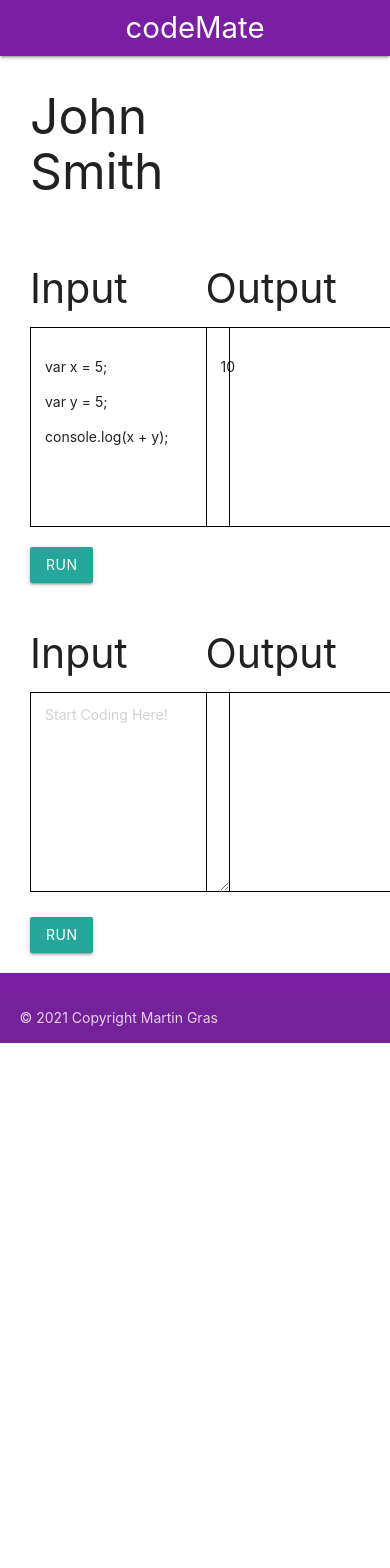
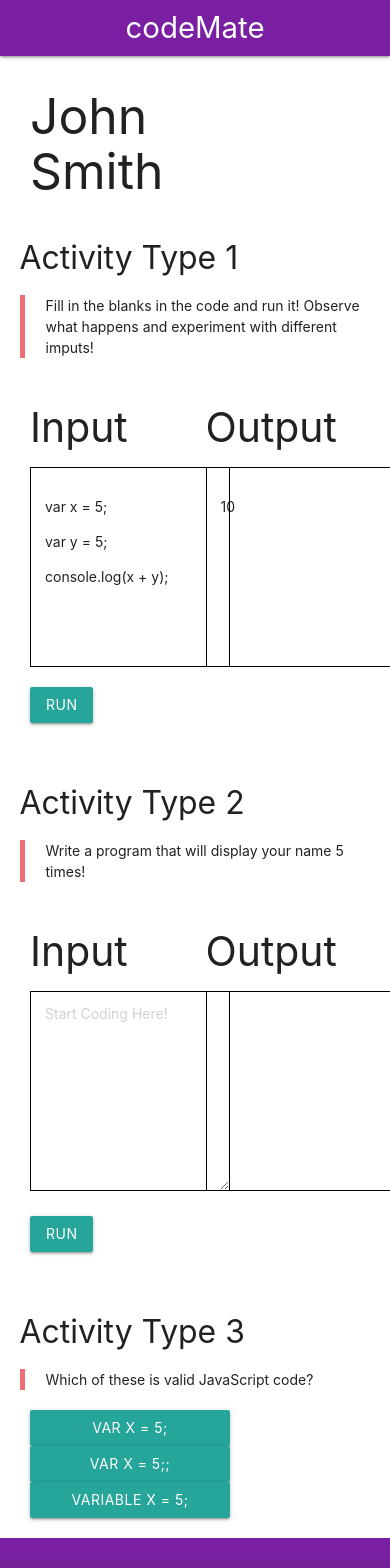
Before and after one commit to MartinGras95/honoursproject, a React (Create React App) app in the folder frontend/: page /activity in a window 390 px wide. Shown: the top 1568 px of the page. Before the commit the page ends 1043 px from the top, so only its background shows below. Built offline with nearby package versions, Linux system fonts and the light colour scheme.

Commit message:
Added some responsivness, new activity type and added static content to account page

```diff
--- a/frontend/src/Components/ActivityCodeBlanks.js
+++ b/frontend/src/Components/ActivityCodeBlanks.js
@@ -1,7 +1,7 @@
 import React from 'react';
 
 function ActivityCodeBlanks() {
-
+    // Temporary styles for the code areas
     const codeAreaStyles = {
         border: "1px black solid",
         padding: "1rem",
@@ -15,8 +15,9 @@ function ActivityCodeBlanks() {
 
     return (
         <div className="container" style={containerStyles}>
+            <h4>Activity Type 1</h4>
+            <blockquote>Fill in the blanks in the code and run it! Observe what happens and experiment with different imputs!</blockquote>
             <div className="row">
-
                 <div className="col s6">
                     <h3>Input</h3>
                     <div style={codeAreaStyles}>
--- a/frontend/src/Components/ActivityCodeEditor.js
+++ b/frontend/src/Components/ActivityCodeEditor.js
@@ -11,6 +11,9 @@ function ActivityCodeEditor() {
 
     return(
         <div className="container">
+            <h4>Activity Type 2</h4>
+            <blockquote>Write a program that will display your name 5 times!</blockquote>
+
             <div className="row">
                 <div className="col s6">
                     <h3>Input</h3>
--- /dev/null
+++ b/frontend/src/Components/ActivityQuestions.js
@@ -0,0 +1,28 @@
+import React from 'react';
+
+function ActivityQuestions() {
+
+    const answerButtonStyles = {
+        minWidth: "200px"
+    }
+
+    return(
+        <div className="container">
+           <h4>Activity Type 3</h4>
+           <blockquote>Which of these is valid JavaScript code?</blockquote>
+           <div className="row">
+                <div className="col s12 m4">
+                    <button className="btn" style={answerButtonStyles}>var x = 5;</button>
+                </div>
+                <div className="col s12 m4">
+                    <button className="btn" style={answerButtonStyles}>var x = 5;;</button>
+                </div>
+                <div className="col s12 m4">
+                    <button className="btn" style={answerButtonStyles}>variable x = 5;</button>
+                </div>
+           </div>
+        </div>
+    )
+}
+
+export default ActivityQuestions;
--- a/frontend/src/Components/App.js
+++ b/frontend/src/Components/App.js
@@ -12,6 +12,7 @@ import Courses from './Courses';
 
 function App() {
   return (
+    // Router used to link pages on the webpage
     <Router>
       <Layout>
         <Switch>
--- a/frontend/src/Components/Courses.js
+++ b/frontend/src/Components/Courses.js
@@ -11,7 +11,7 @@ function Courses(){
                 </div>
             </div>
             <div className="row">
-                <div className="col s3">
+                <div className="col s12 m6 l3">
                     <div className="row">
                         <div className="col s12">
                             <div className="card">
@@ -31,7 +31,7 @@ function Courses(){
                         </div>
                     </div>
                 </div>
-                <div className="col s3">
+                <div className="col s12 m6 l3">
                     <div className="row">
                         <div className="col s12">
                             <div className="card">
@@ -49,7 +49,7 @@ function Courses(){
                         </div>
                     </div>
                 </div>
-                <div className="col s3">
+                <div className="col s12 m6 l3">
                     <div className="row">
                         <div className="col s12">
                             <div className="card">
@@ -67,7 +67,7 @@ function Courses(){
                         </div>
                     </div>
                 </div>
-                <div className="col s3">
+                <div className="col s12 m6 l3">
                     <div className="row">
                         <div className="col s12">
                             <div className="card">
--- a/frontend/src/Pages/account.js
+++ b/frontend/src/Pages/account.js
@@ -1,6 +1,27 @@
 function account() {
     return (
-      <h2>Account Page</h2>
+      <div className="container">
+        <div className="row">
+          <div className="col s12 m6">
+            <h4>Personal Information</h4>
+            <div className="section">
+              <blockquote>Programme:</blockquote>
+              <span>Computing</span>
+              <blockquote>Contact:</blockquote>
+              <span>johnsmith@gmail.com</span>
+            </div>
+          </div>
+          <div className="col s6 m6">
+            <h4>Programme Information</h4>
+            <div className="section">
+              <blockquote>Javascript:</blockquote>
+              <span>Beginner</span>
+              <blockquote>HTML:</blockquote>
+              <span>Beginner</span>
+            </div>
+          </div>
+        </div>
+      </div>
 
     );
   }
--- a/frontend/src/Pages/activityPage.js
+++ b/frontend/src/Pages/activityPage.js
@@ -2,12 +2,19 @@ import React from 'react';
 
 import ActivityCodeBlanks from '../Components/ActivityCodeBlanks';
 import ActivityCodeEditor from '../Components/ActivityCodeEditor';
+import ActivityQuestions from '../Components/ActivityQuestions';
 
 function activityPage() {
     return (
       <div>
         <ActivityCodeBlanks />
+        <br />
+
         <ActivityCodeEditor />
+        <br />
+
+        <ActivityQuestions />
+
       </div>
 
     );
```
Also changed, not shown: 1 other file (tests, documents, lock files or other folders).
